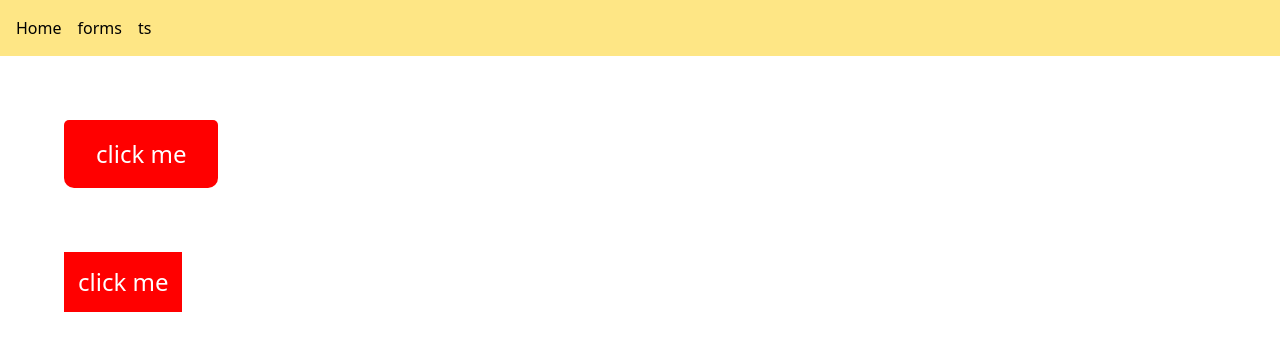
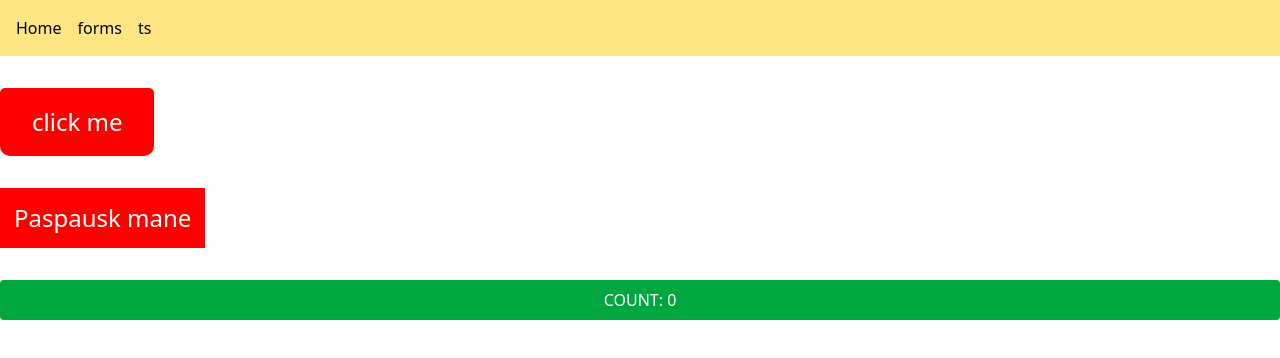
Before and after one commit to mateholik/learning-react, a React (Vite) app: page /ts in a window 1280 px wide. Shown: the top 358 px of the page. Built offline with nearby package versions, Linux system fonts and the light colour scheme.

Commit message:
more react ts

```diff
--- a/src/App.tsx
+++ b/src/App.tsx
@@ -9,7 +9,7 @@ function App() {
     <>
       <div className="container mx-auto">
         <BrowserRouter>
-          <nav className="flex space-x-4 p-4 bg-amber-200">
+          <nav className="flex space-x-4 p-4 bg-amber-200 mb-8">
             <Link to="/">Home</Link>
             <Link to="/forms">forms</Link>
             <Link to="/ts">ts</Link>
--- a/src/components/typescript-in-react/Button2.tsx
+++ b/src/components/typescript-in-react/Button2.tsx
@@ -3,12 +3,13 @@ import React from "react";
 type ButtonProps = {
   style: React.CSSProperties;
   clickMe: (event: React.MouseEvent<HTMLButtonElement>) => void;
+  children: React.ReactNode;
 };
 
-const Button = ({ style, clickMe }: ButtonProps) => {
+const Button = ({ style, clickMe, children }: ButtonProps) => {
   return (
     <button style={style} onClick={clickMe}>
-      click me
+      {children}
     </button>
   );
 };
--- /dev/null
+++ b/src/components/typescript-in-react/Button3.tsx
@@ -0,0 +1,16 @@
+import React from "react";
+
+type ButtonProps = {
+  children: number;
+  onClick: React.Dispatch<React.SetStateAction<number>>;
+};
+
+const Button = ({ children, onClick }: ButtonProps) => {
+  return (
+    <button type="submit" onClick={() => onClick((prev) => prev + 1)}>
+      count: {children}
+    </button>
+  );
+};
+
+export default Button;
--- a/src/index.css
+++ b/src/index.css
@@ -3,6 +3,9 @@
 input {
   @apply block border-black border-2 w-full px-4 py-2 rounded;
 }
+button {
+  @apply block;
+}
 button[type="submit"] {
   @apply block bg-green-600 w-full px-4 py-2 rounded text-white uppercase cursor-pointer;
 }
--- a/src/pages/Ts.tsx
+++ b/src/pages/Ts.tsx
@@ -1,14 +1,17 @@
+import { useState } from "react";
 import Button from "../components/typescript-in-react/Button";
+import Button2 from "../components/typescript-in-react/Button2";
+import Button3 from "../components/typescript-in-react/Button3";
 
-import Button2 from "../components/typescript-in-react/Button2";
 const Ts = () => {
   const handleClick = (event: React.MouseEvent<HTMLButtonElement>) => {
     const yOffset = event.clientY;
     console.log("Clicked at Y offset:", yOffset);
   };
+  const [count, setCount] = useState(0);
+
   return (
-    <>
-      <div className="w-40 m-16">
+    <div className="space-y-8">
       <Button
         backgroundColor="red"
         fontSize={24}
@@ -21,9 +24,7 @@ const Ts = () => {
           bottomRight: 10,
         }}
       />
-      </div>
 
-      <div className="w-40 m-16">
       <Button2
         style={{
           backgroundColor: "red",
@@ -32,9 +33,12 @@ const Ts = () => {
           padding: "12px 14px",
         }}
         clickMe={handleClick}
-        />
+      >
+        Paspausk mane
+      </Button2>
+
+      <Button3 onClick={setCount}>{count}</Button3>
     </div>
-    </>
   );
 };
 
```
Lines whose indentation alone changed are shown as unchanged.
